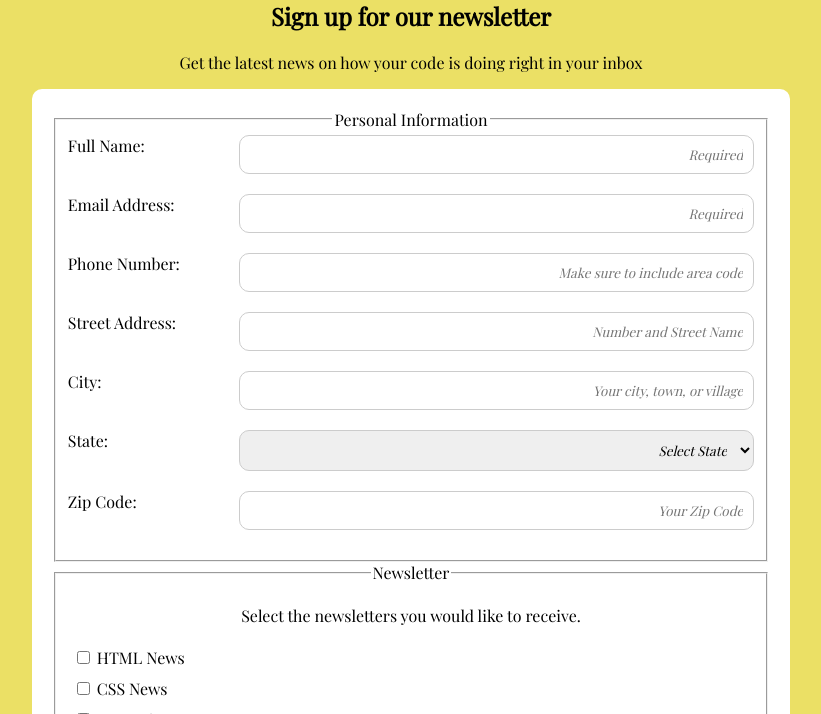
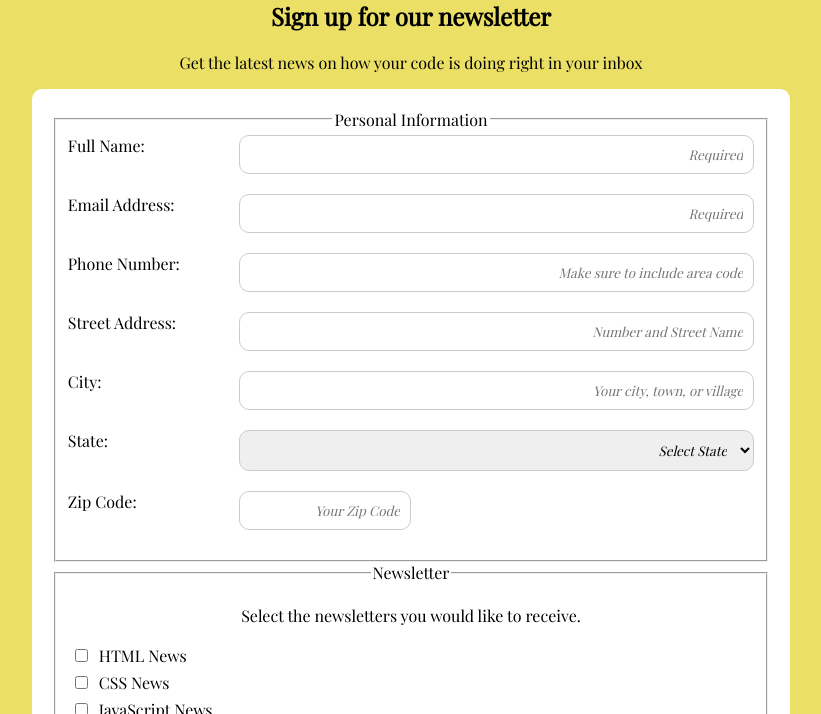
Before and after one commit to AleksandarVasilkov/Online-Registration-Form, a plain HTML site: page index.html in a window 1280 px wide. Shown: the part 86-800 px from the top of the page, without its empty margins (229-1050 px from the left). Drawn offline with nearby package versions, Linux system fonts and the light colour scheme.

Commit message:
final touches

```diff
--- a/index.html
+++ b/index.html
@@ -1,12 +1,11 @@
 <!DOCTYPE html>
-<html>
+<html lang="en">
     <head>
         <title>Alex Vasilkov's Online Registration Form</title>
         <link rel="stylesheet" href="styles.css">
         <meta name="viewport" content="width=device-width, initial-scale=1.0">
         <meta charset="UTF-8">
         <meta name="description" content="Treehouse Project 3: Online Registration Form by Alex Vasilkov">
-        <meta lang="en">
     </head>
     <body>
         <header>
--- a/styles.css
+++ b/styles.css
@@ -28,14 +28,15 @@ textarea {
 .information input, textarea, select {
   width: 99%;
   padding: 10px;
+  margin-top: 5px;
   margin-bottom: 20px;
   border-radius: 10px;
   border: 1px solid #CCCCCC;
 }
 
-
 textarea {
 margin-top: 10px;
+font-family: 'Playfair Display';
 
 }
 
@@ -80,12 +81,14 @@ input[type="submit"] {
   .Information div {
     display: flex;
     flex-direction: column;
+    align-items: center;
   }
 
-  .newsletter div {
-    padding: 5px;
+  .newsletter input {
+margin: 7px;
 
   }
+
 
 @media (min-width: 768px) {
 
@@ -98,11 +101,7 @@ input[type="submit"] {
     width: 99%;
      }
 
-  input[name="zipCode"] {
-    width: 30%;
-  }
-
-  .information {
+    .information {
 display: block;
 
   }
@@ -119,4 +118,11 @@ width: 25%;
 
   .information input, select {
 width: 75%;
+margin-top: 0;
   }
+
+  input[name="zipCode"] {
+    width: 25%;
+      }
+
+}
```
